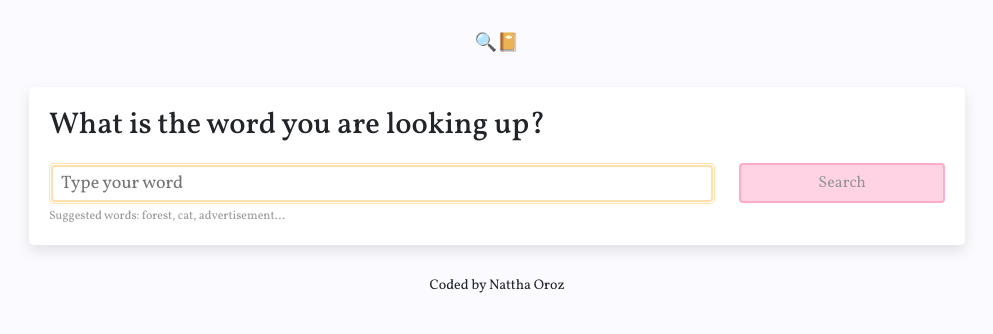
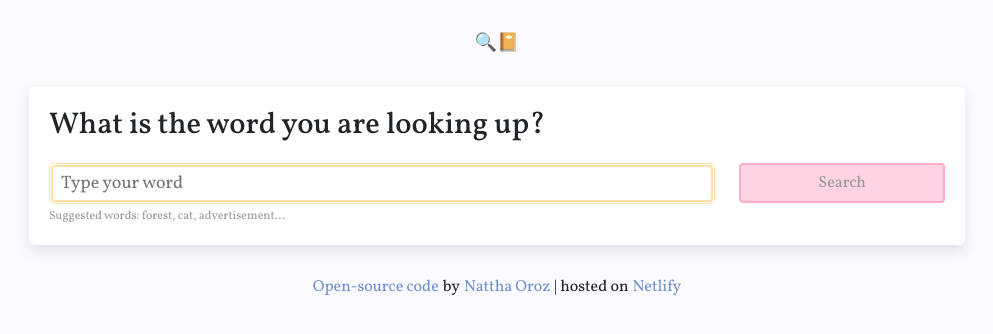
Before and after one commit to NataNONR/dictionary-site, a React (Create React App) app: page / in a window 1280 px wide. Shown: the top 334 px of the page, without its empty margins (143-1136 px from the left). Built offline with nearby package versions, Linux system fonts and the light colour scheme; no server answers.

Commit message:
Feat: Footer
Add footer details and styles

```diff
--- a/src/App.css
+++ b/src/App.css
@@ -10,8 +10,12 @@ body {
 }
 
 a {
+  margin: 0 4px;
   text-decoration: none;
-  color: #ffdffa;
+  color: #6d91cf;
+}
+a:hover {
+  color: #ffdfaa;
 }
 
 .App-header,
@@ -21,5 +25,5 @@ a {
 }
 
 .App-footer {
-  font-size: 14px;
+  font-size: 16px;
 }
--- a/src/App.js
+++ b/src/App.js
@@ -9,7 +9,33 @@ function App() {
         <main>
           <Dictionary defaultKeyword="peace" />
         </main>
-        <footer className="App-footer">Coded by Nattha Oroz</footer>
+        <footer className="App-footer">
+          <p>
+            <a
+              href="https://github.com/NataNONR/dictionary-site"
+              target="_blank"
+              rel="noreferrer"
+            >
+              Open-source code
+            </a>
+            by
+            <a
+              href="https://musing-ride-b4194f.netlify.app/"
+              target="_blank"
+              rel="noreferrer"
+            >
+              Nattha Oroz
+            </a>
+            | hosted on
+            <a
+              href="https://youthful-hamilton-8e1129.netlify.app/"
+              target="_blank"
+              rel="noreferrer"
+            >
+              Netlify
+            </a>
+          </p>
+        </footer>
       </div>
     </div>
   );
```
